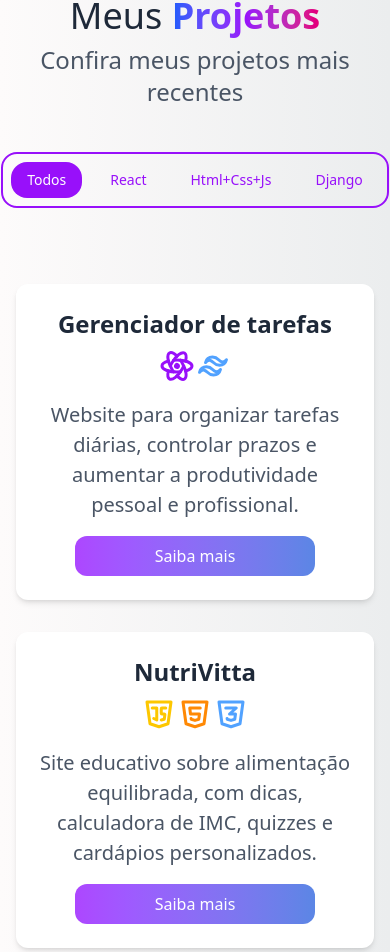
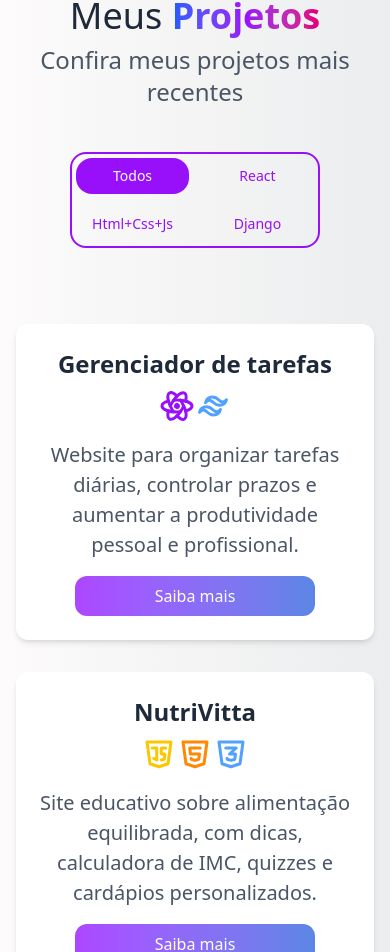
Before and after one commit to OtavioAugustodaRoza/MyPortifolio, a React (Vite) app: page / in a window 390 px wide. Shown: the part 1104-2056 px from the top of the page. Built offline with nearby package versions, Linux system fonts and the light colour scheme.

Commit message:
FIX: deu errado a responsividade dai fiz assim mesmo

```diff
--- a/src/components/MyProjects.jsx
+++ b/src/components/MyProjects.jsx
@@ -125,7 +125,8 @@ function MyProjects() {
         </h2>
       </div>
 
-      <div className="flex flex-wrap gap-3 rounded-2xl border-2 border-purple-600 p-2 text-purple-600 justify-center">
+      <div className="grid grid-cols-2 sm:flex gap-3 rounded-2xl border-2 border-purple-600 p-1 text-purple-600">
+
         {['Todos', 'React', 'Html+Css+Js', 'Django'].map((item) => (
           <button
             key={item}
```
